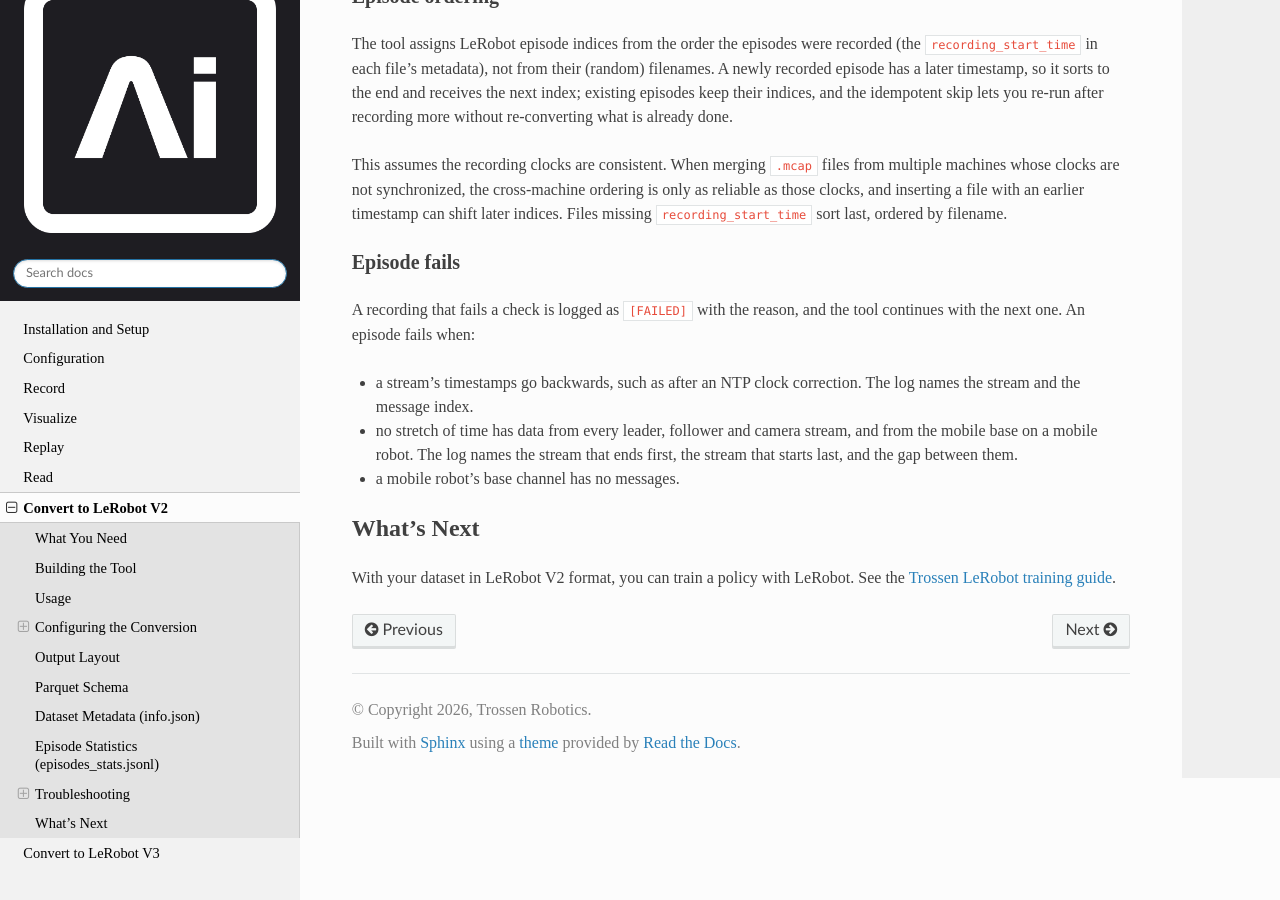
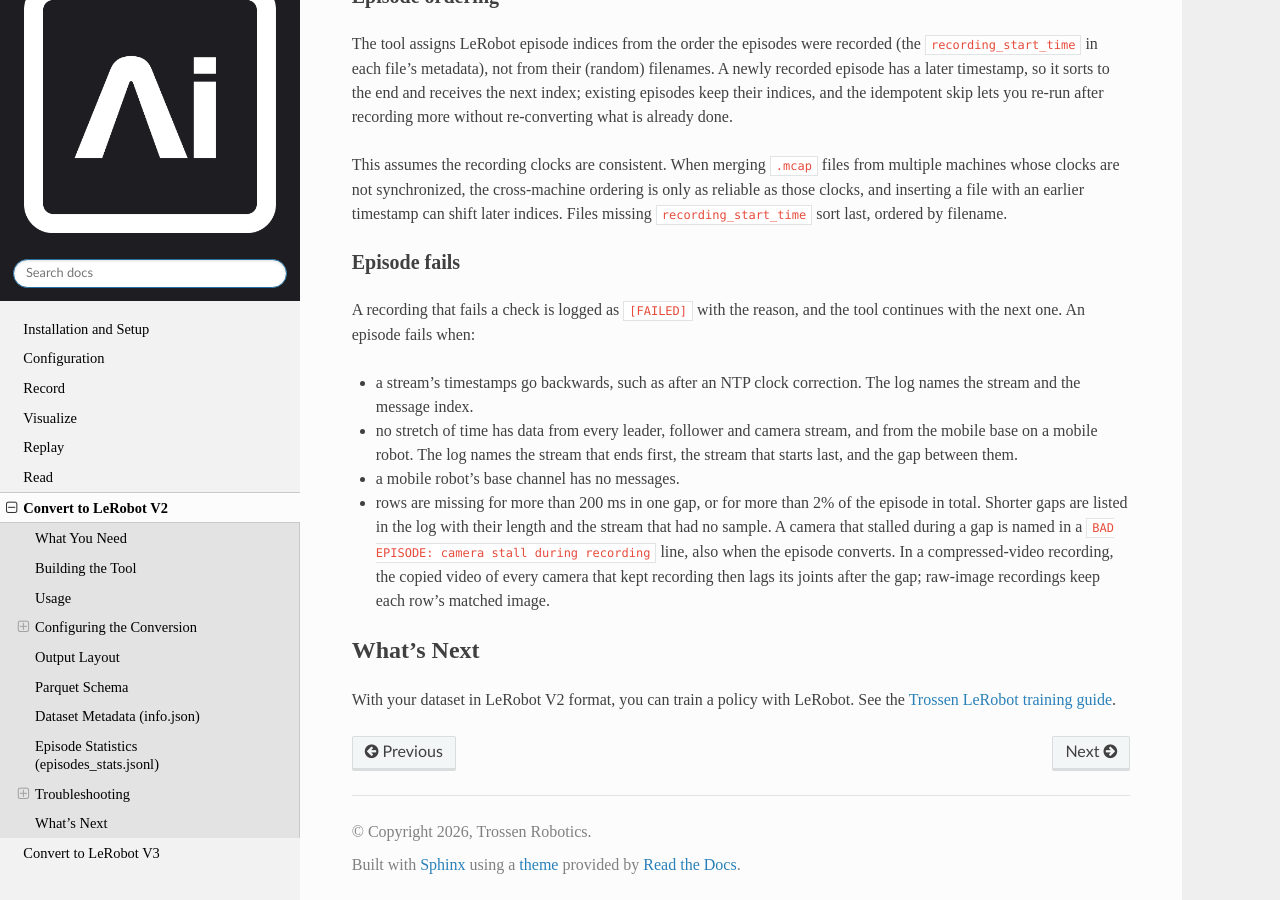
Before and after one commit to TrossenRobotics/trossen_sdk, a Sphinx documentation site: the page built from docs/convert.rst, in a window 1280 px wide and 900 px high, scrolled down 4804 px. Built offline with Sphinx 7.4.7 and the Read the Docs theme 3.1.0, drawn with Linux system fonts in a browser that asks for light colours; some web fonts are replaced.

Commit message:
docs: document the row gap limits

```diff
--- a/docs/convert.rst
+++ b/docs/convert.rst
@@ -301,6 +301,10 @@ An episode fails when:
 - no stretch of time has data from every leader, follower and camera stream, and from the mobile base on a mobile robot.
   The log names the stream that ends first, the stream that starts last, and the gap between them.
 - a mobile robot's base channel has no messages.
+- rows are missing for more than 200 ms in one gap, or for more than 2% of the episode in total.
+  Shorter gaps are listed in the log with their length and the stream that had no sample.
+  A camera that stalled during a gap is named in a ``BAD EPISODE: camera stall during recording`` line, also when the episode converts.
+  In a compressed-video recording, the copied video of every camera that kept recording then lags its joints after the gap; raw-image recordings keep each row's matched image.
 
 What's Next
 ===========
```
Also changed, not shown: scripts/trossen_mcap_to_lerobot_v3/README.md.
